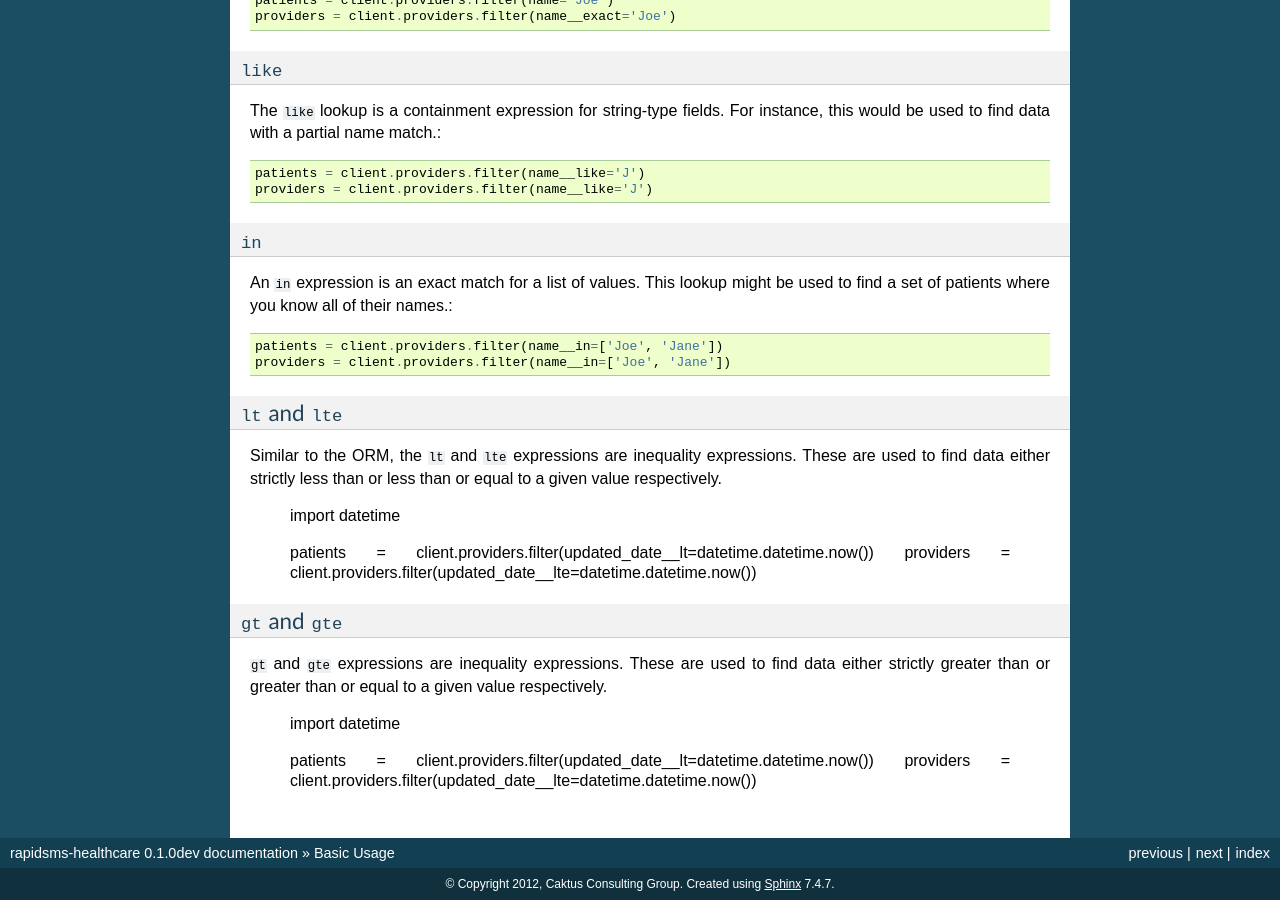
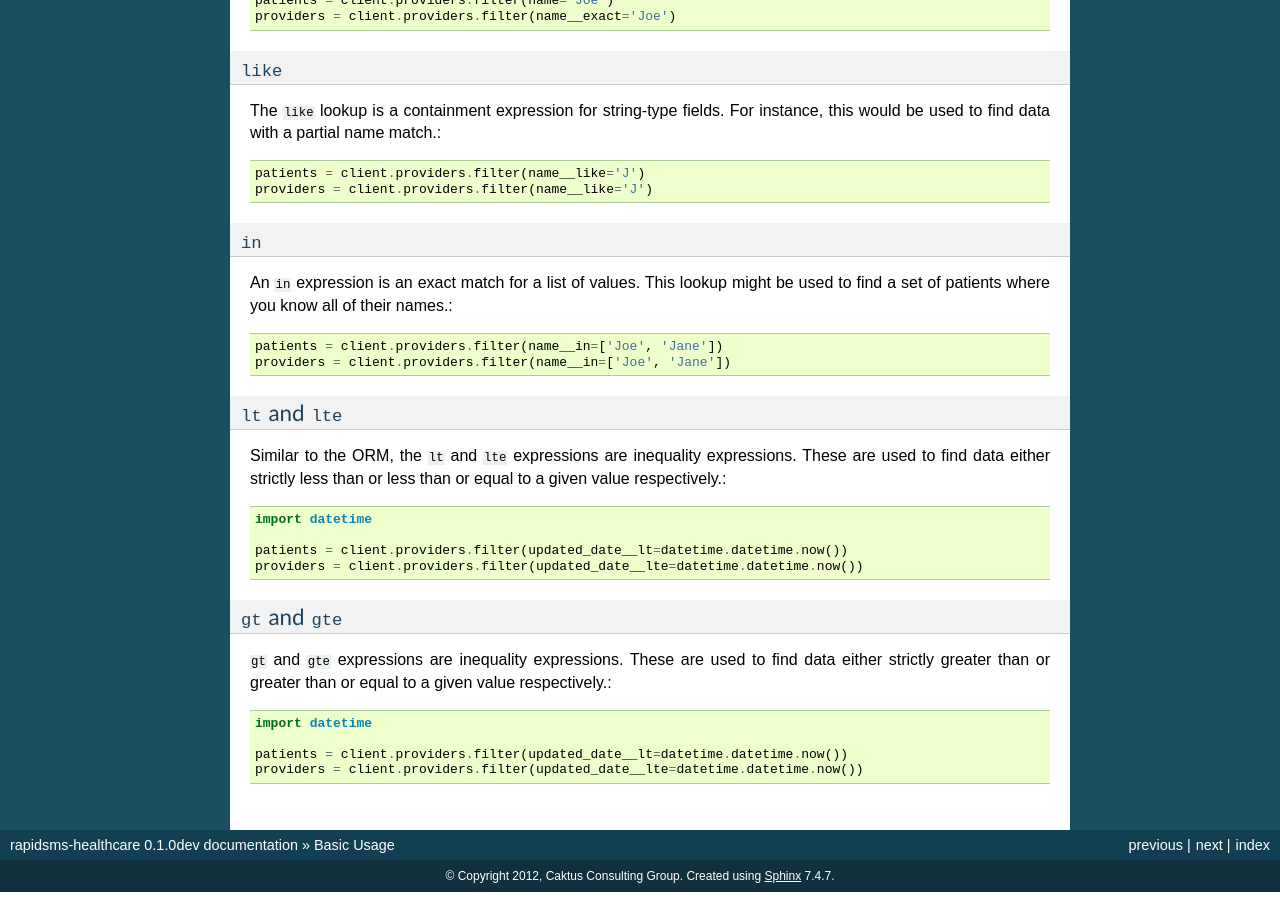
Before and after one commit to caktus/rapidsms-healthcare, a Sphinx documentation site: the page built from docs/usage.rst, in a window 1280 px wide and 900 px high, scrolled down 4633 px. Built offline with Sphinx 7.4.7, drawn with Linux system fonts in a browser that asks for light colours.

```diff
--- a/docs/usage.rst
+++ b/docs/usage.rst
@@ -324,7 +324,7 @@ ____________________________________
 
 Similar to the ORM, the ``lt`` and ``lte`` expressions are inequality expressions. These
 are used to find data either strictly less than or less than or equal to a given value
-respectively.
+respectively.::
 
     import datetime
 
@@ -336,7 +336,7 @@ respectively.
 ____________________________________
 
 ``gt`` and ``gte`` expressions are inequality expressions. These are used to find
-data either strictly greater than or greater than or equal to a given value respectively.
+data either strictly greater than or greater than or equal to a given value respectively.::
 
     import datetime
 
```
